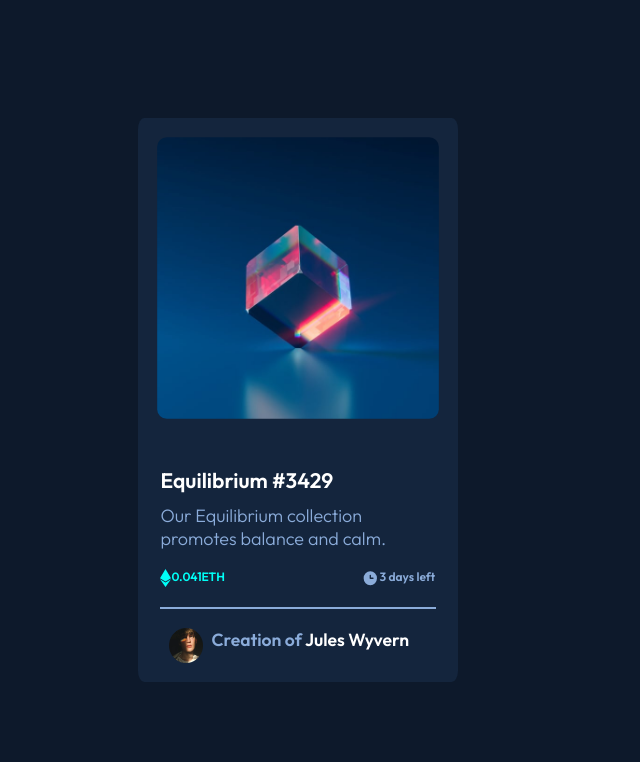
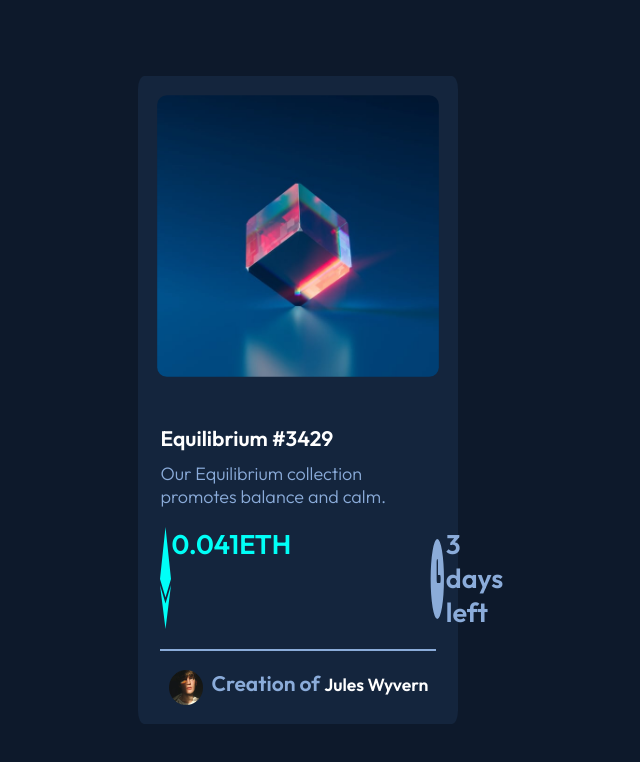
Before and after one commit to kalosFestus/nft-preview-component-card, a plain HTML site: page index.html in a window 1280 px wide. Shown: the whole page, without its empty margins (342-982 px from the left). Drawn offline with Linux system fonts and the light colour scheme.

Commit message:
Update index.html

```diff
--- a/index.html
+++ b/index.html
@@ -30,19 +30,19 @@
                 <section class="eth">
 
                     <img src="./images/icon-ethereum.svg" alt="" class="icon">
-                    <h6 style="color:hsl(178, 100%, 50%);" class="right-margin">0.041ETH</h6>
+                    <h2 style="color:hsl(178, 100%, 50%);" class="right-margin">0.041ETH</h2>
 
                     <img src="./images/icon-clock.svg" alt="" class="icon">
-                    <h6 class="soft-blue">3 days left</h6>
+                    <h2 class="soft-blue mt">3 days left</h2>
                 </section>
 
                 <div class="divider"></div>
 
                 <section class="profile">
                     <img src="./images/image-avatar.png" alt="Head shot of Jules Wyvern" class="avatar">
-                    <small>
-                        <h3 class="soft-blue">Creation of <a href="#">Jules Wyvern</a></h3>
-                    </small>
+
+                        <h3 class="soft-blue">Creation of <a href="#"><small>Jules Wyvern</small></a></h3>
+
                 </section>
             </section>
         </section>
```
